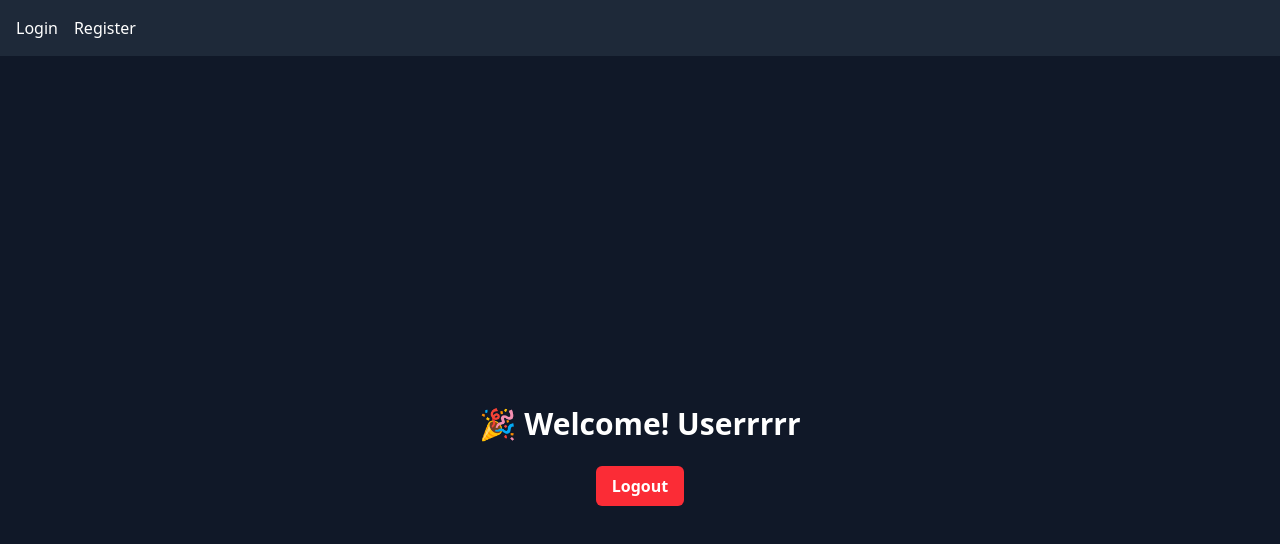
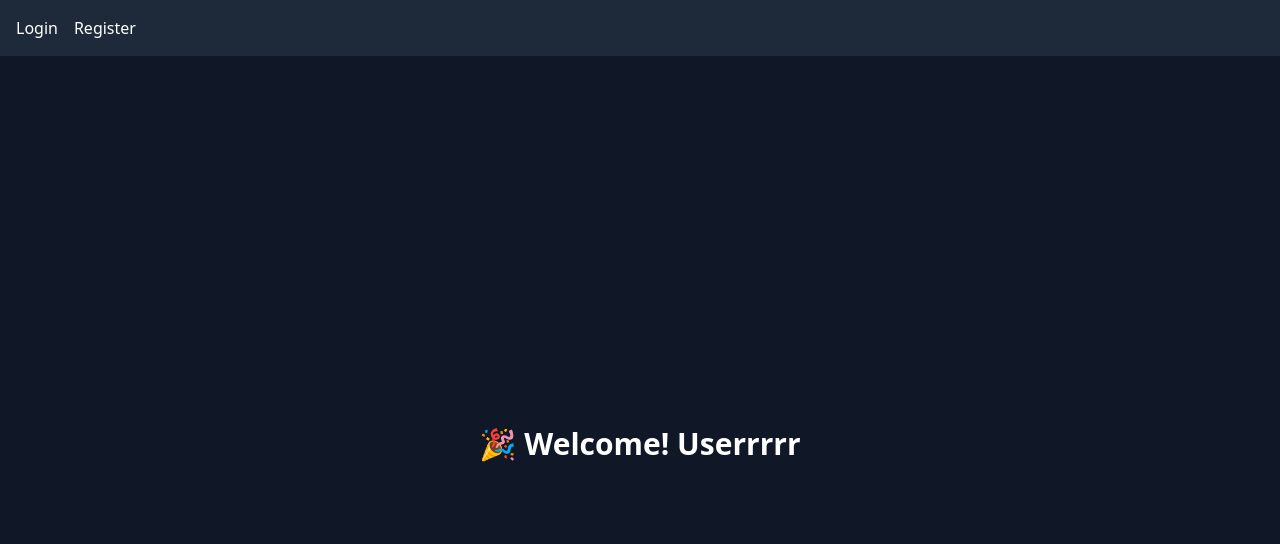
Before and after one commit to Manishpandey10/ManishTask, a React (Vite) app in the folder Client/: page /welcome in a window 1280 px wide. Shown: the top 544 px of the page. Built offline with nearby package versions, Linux system fonts and the light colour scheme.

Commit message:
some fixes

```diff
--- a/Client/src/components/Welcome.tsx
+++ b/Client/src/components/Welcome.tsx
@@ -1,29 +1,29 @@
-import { useNavigate } from "react-router-dom";
-import axios from "axios";
+// import { useNavigate } from "react-router-dom";
+// import axios from "axios";
 
 const Welcome = () => {
-  const navigate = useNavigate();
+  // const navigate = useNavigate();
 
-  const handleLogout = async () => {
-    try {
-      await axios.post("http://localhost:5000/logout");
-      localStorage.removeItem("user"); // clear local storage
-      navigate("/login"); // redirect after successful logout
-    } catch (err) {
-      console.error("Logout failed", err);
-      alert("Logout failed");
-    }
-  };
+  // const handleLogout = async () => {
+  //   try {
+  //     await axios.post("http://localhost:5000/logout");
+  //     localStorage.removeItem("user"); // clear local storage
+  //     navigate("/login"); // redirect after successful logout
+  //   } catch (err) {
+  //     console.error("Logout failed", err);
+  //     alert("Logout failed");
+  //   }
+  // };
 
   return (
     <div className="min-h-screen flex flex-col items-center justify-center bg-gray-900 text-white">
       <h1 className="text-3xl font-bold mb-6">🎉 Welcome! Userrrrr</h1>
-      <button
+      {/* <button
         onClick={handleLogout}
         className="px-4 py-2 bg-red-500 hover:bg-red-600 rounded-md text-white font-semibold"
       >
         Logout
-      </button>
+      </button> */}
     </div>
   );
 };
```
